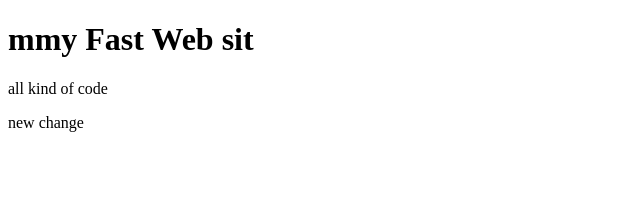
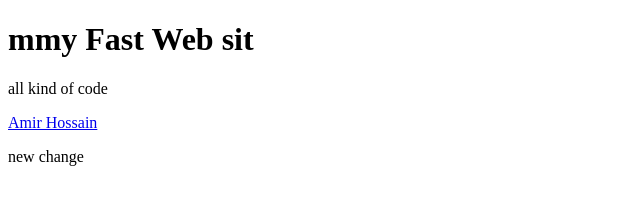
Before and after one commit to amirhossain18/My-Fast-website, a plain HTML site: page index.html in a window 1280 px wide. Shown: the whole page, without its empty margins (0-640 px from the left). Drawn offline with Linux system fonts and the light colour scheme.

Commit message:
Update index.html

```diff
--- a/index.html
+++ b/index.html
@@ -8,7 +8,7 @@
 <body>
   <h1>mmy Fast Web sit</h1>
   <p>all kind of  code</p>
-
+   <a href="facebook.com/shawon.bond1">Amir Hossain</a>
   <p>new change </p>
 </body>
 </html>
```
